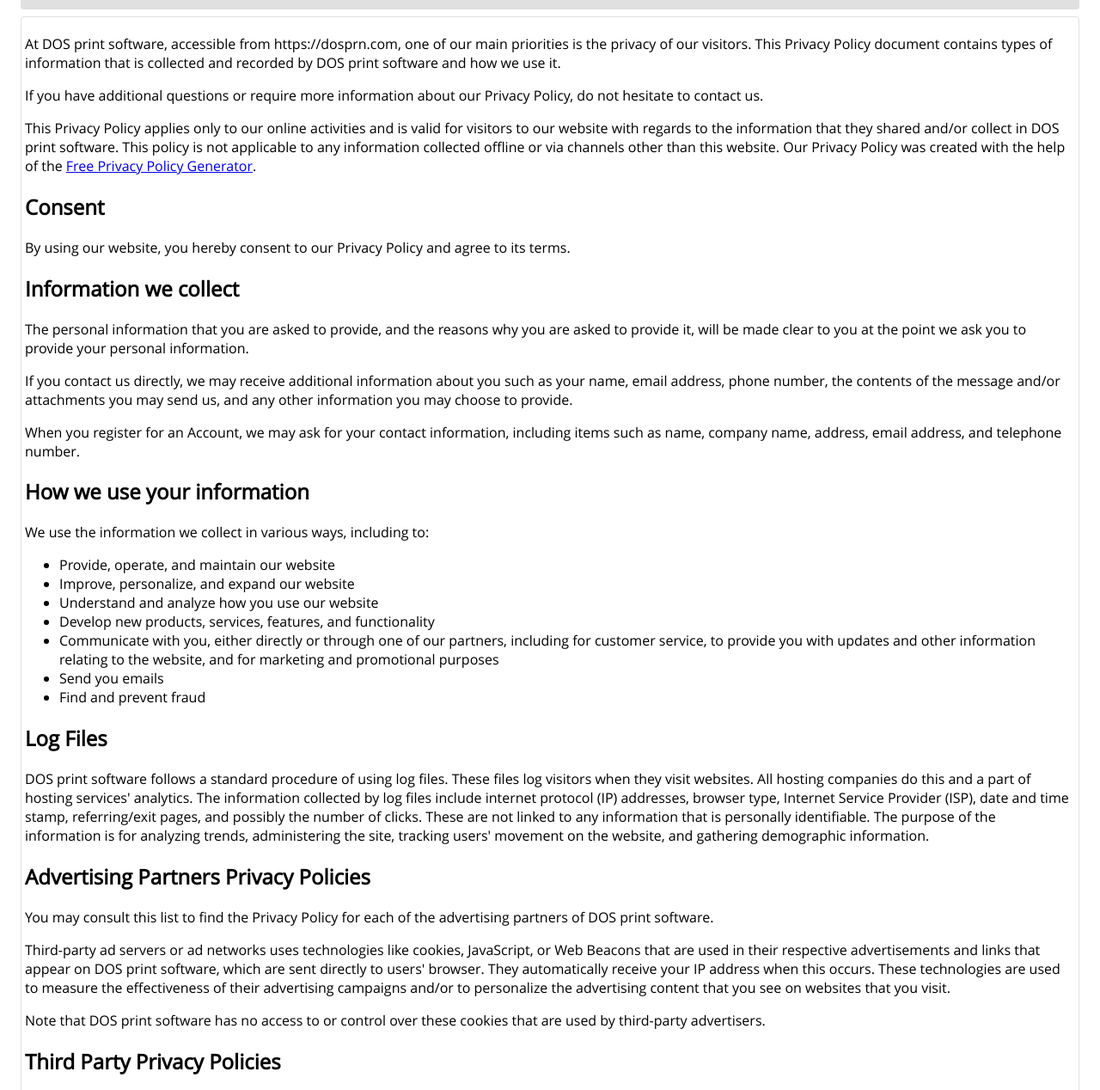
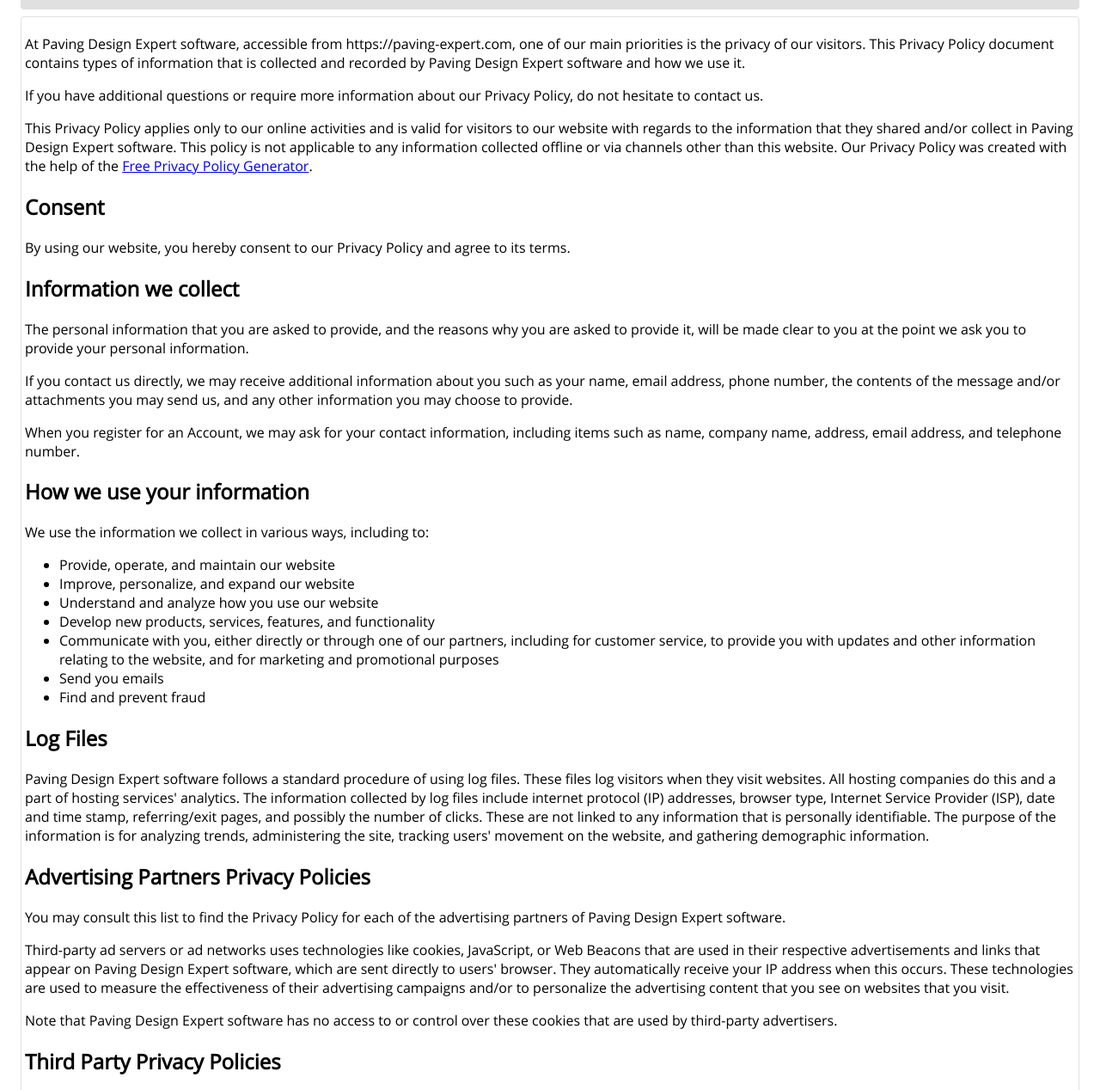
Before and after one commit to dosprn/pde, a plain HTML site: page privacy.html in a window 1280 px wide. Shown: the part 85-1353 px from the top of the page at 86% size. Drawn offline with Linux system fonts and the light colour scheme.

Commit message:
Update privacy.html

```diff
--- a/privacy.html
+++ b/privacy.html
@@ -14,7 +14,7 @@
 <div class="marginpanel">
 <div class="titlepanel">
 <span style="float : left">Paving Design Expert 2.2</span>
-<h1>Privacy Policy for DOSPRN</h1>
+<h1>Privacy Policy for Paving Design Expert</h1>
 </div>
 </div>
 
@@ -22,11 +22,11 @@
 <div class="alonecontentpanel">
 
 
-<p>At DOS print software, accessible from https://dosprn.com, one of our main priorities is the privacy of our visitors. This Privacy Policy document contains types of information that is collected and recorded by DOS print software and how we use it.</p>
+<p>At Paving Design Expert software, accessible from https://paving-expert.com, one of our main priorities is the privacy of our visitors. This Privacy Policy document contains types of information that is collected and recorded by Paving Design Expert software and how we use it.</p>
 
 <p>If you have additional questions or require more information about our Privacy Policy, do not hesitate to contact us.</p>
 
-<p>This Privacy Policy applies only to our online activities and is valid for visitors to our website with regards to the information that they shared and/or collect in DOS print software. This policy is not applicable to any information collected offline or via channels other than this website. Our Privacy Policy was created with the help of the <a href="https://www.privacypolicygenerator.org/">Free Privacy Policy Generator</a>.</p>
+<p>This Privacy Policy applies only to our online activities and is valid for visitors to our website with regards to the information that they shared and/or collect in Paving Design Expert software. This policy is not applicable to any information collected offline or via channels other than this website. Our Privacy Policy was created with the help of the <a href="https://www.privacypolicygenerator.org/">Free Privacy Policy Generator</a>.</p>
 
 <h2>Consent</h2>
 
@@ -54,19 +54,19 @@
 
 <h2>Log Files</h2>
 
-<p>DOS print software follows a standard procedure of using log files. These files log visitors when they visit websites. All hosting companies do this and a part of hosting services' analytics. The information collected by log files include internet protocol (IP) addresses, browser type, Internet Service Provider (ISP), date and time stamp, referring/exit pages, and possibly the number of clicks. These are not linked to any information that is personally identifiable. The purpose of the information is for analyzing trends, administering the site, tracking users' movement on the website, and gathering demographic information.</p>
+<p>Paving Design Expert software follows a standard procedure of using log files. These files log visitors when they visit websites. All hosting companies do this and a part of hosting services' analytics. The information collected by log files include internet protocol (IP) addresses, browser type, Internet Service Provider (ISP), date and time stamp, referring/exit pages, and possibly the number of clicks. These are not linked to any information that is personally identifiable. The purpose of the information is for analyzing trends, administering the site, tracking users' movement on the website, and gathering demographic information.</p>
 
 <h2>Advertising Partners Privacy Policies</h2>
 
-<P>You may consult this list to find the Privacy Policy for each of the advertising partners of DOS print software.</p>
+<P>You may consult this list to find the Privacy Policy for each of the advertising partners of Paving Design Expert software.</p>
 
-<p>Third-party ad servers or ad networks uses technologies like cookies, JavaScript, or Web Beacons that are used in their respective advertisements and links that appear on DOS print software, which are sent directly to users' browser. They automatically receive your IP address when this occurs. These technologies are used to measure the effectiveness of their advertising campaigns and/or to personalize the advertising content that you see on websites that you visit.</p>
+<p>Third-party ad servers or ad networks uses technologies like cookies, JavaScript, or Web Beacons that are used in their respective advertisements and links that appear on Paving Design Expert software, which are sent directly to users' browser. They automatically receive your IP address when this occurs. These technologies are used to measure the effectiveness of their advertising campaigns and/or to personalize the advertising content that you see on websites that you visit.</p>
 
-<p>Note that DOS print software has no access to or control over these cookies that are used by third-party advertisers.</p>
+<p>Note that Paving Design Expert software has no access to or control over these cookies that are used by third-party advertisers.</p>
 
 <h2>Third Party Privacy Policies</h2>
 
-<p>DOS print software's Privacy Policy does not apply to other advertisers or websites. Thus, we are advising you to consult the respective Privacy Policies of these third-party ad servers for more detailed information. It may include their practices and instructions about how to opt-out of certain options. </p>
+<p>Paving Design Expert's Privacy Policy does not apply to other advertisers or websites. Thus, we are advising you to consult the respective Privacy Policies of these third-party ad servers for more detailed information. It may include their practices and instructions about how to opt-out of certain options. </p>
 
 <p>You can choose to disable cookies through your individual browser options. To know more detailed information about cookie management with specific web browsers, it can be found at the browsers' respective websites.</p>
 
@@ -93,7 +93,7 @@
 
 <p>Another part of our priority is adding protection for children while using the internet. We encourage parents and guardians to observe, participate in, and/or monitor and guide their online activity.</p>
 
-<p>DOS print software does not knowingly collect any Personal Identifiable Information from children under the age of 13. If you think that your child provided this kind of information on our website, we strongly encourage you to contact us immediately and we will do our best efforts to promptly remove such information from our records.</p>
+<p>Paving Design Expert software does not knowingly collect any Personal Identifiable Information from children under the age of 13. If you think that your child provided this kind of information on our website, we strongly encourage you to contact us immediately and we will do our best efforts to promptly remove such information from our records.</p>
 
 </div>
 </div>
```
